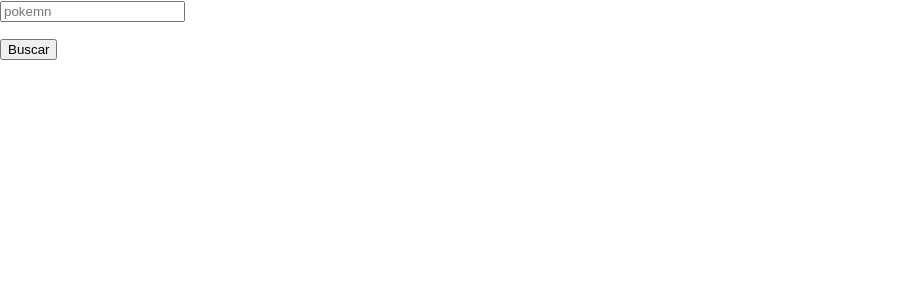
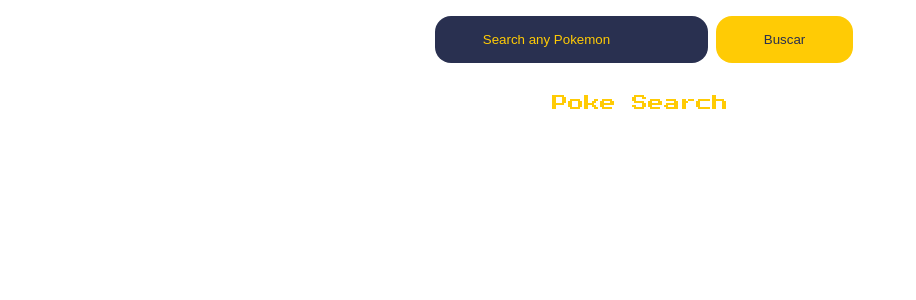
Before and after one commit to edsson12/pokemonApi, a React (Create React App) app: page / in a window 1280 px wide. Shown: the top 300 px of the page, without its empty margins (0-916 px from the left). Built offline with nearby package versions, Linux system fonts and the light colour scheme.

Commit message:
agregando validaciones

```diff
--- a/src/App.css
+++ /dev/null
@@ -1,38 +0,0 @@
-.App {
-  text-align: center;
-}
-
-.App-logo {
-  height: 40vmin;
-  pointer-events: none;
-}
-
-@media (prefers-reduced-motion: no-preference) {
-  .App-logo {
-    animation: App-logo-spin infinite 20s linear;
-  }
-}
-
-.App-header {
-  background-color: #282c34;
-  min-height: 100vh;
-  display: flex;
-  flex-direction: column;
-  align-items: center;
-  justify-content: center;
-  font-size: calc(10px + 2vmin);
-  color: white;
-}
-
-.App-link {
-  color: #61dafb;
-}
-
-@keyframes App-logo-spin {
-  from {
-    transform: rotate(0deg);
-  }
-  to {
-    transform: rotate(360deg);
-  }
-}
--- a/src/App.jsx
+++ b/src/App.jsx
@@ -1,15 +1,18 @@
-import { useEffect, useState } from "react";
+import {useState } from "react";
 import PokeCard from "./components/PokeCard/PokeCard";
 import Search from "./components/Search/Search";
 import { traerPokemon } from "./services/getPokemon";
+import './App.scss'
 
 function App() {
 
 
   const [pokemon, setPokemon] = useState();
   const [cargando, setCargando] = useState(false);
+  const [error, setError]= useState(false);
 
   const getPokemons = async (query) => {
+    if(!query) return setError(true);
     setCargando(true);
     console.log(query);
     const response = await traerPokemon(query);
@@ -21,6 +24,7 @@
 
   return (
     <div className="App">
+      {error? <h2>Please make sure you´re searching for a Pokemon</h2>:null}
       <Search {...{ getPokemons }} />
 
       {!cargando && pokemon ? <PokeCard nombre={pokemon.name}
@@ -29,7 +33,7 @@
       stats={pokemon.stats}
       moves={pokemon.moves}
       type={pokemon.types}
-      /> : null}
+      /> : <p>Poke Search</p>}
     </div>
   );
 }
--- /dev/null
+++ b/src/App.scss
@@ -0,0 +1,16 @@
+@import "./globals.scss";
+.App{
+display: flex;
+justify-content: center;
+align-items: center;
+width: 100%;
+flex-direction: column;
+
+p{
+    font-family: $font-primary;
+    color: $secundario;
+}
+h2{
+    color: #DF717A;
+}
+}
--- a/src/components/PokeCard/PokeCard.scss
+++ b/src/components/PokeCard/PokeCard.scss
@@ -8,6 +8,12 @@
   height: 30rem;
   background: $mainColor;
   border-radius: 1rem;
+  margin: 1rem;
+  @include mobile{
+    width: 15rem;
+    height:30rem;
+    margin: 3rem;
+}
 
   .o-imgcont {
     align-items: center;
@@ -27,6 +33,9 @@
       padding: 0.5rem 3rem;
       border-radius: 1rem;
       text-transform: capitalize;
+      @include mobile{
+        padding: 0.2rem 1.5rem;
+      }
     }
   }
 
@@ -59,6 +68,9 @@
       -o-transition: all 0.2s ease;
       transition: all 0.2s ease;
       font-family: $font-secundary;
+      @include mobile{
+        padding: 0.2rem 1.5rem;
+      }
     }
 
     .o-tab {
@@ -76,6 +88,9 @@
       -o-transition: all 0.2s ease;
       transition: all 0.2s ease;
       font-family: $font-secundary;
+      @include mobile{
+        padding: 0.2rem 1.5rem;
+      }
     }
   }
   .o-abilities {
--- a/src/components/Search/Search.jsx
+++ b/src/components/Search/Search.jsx
@@ -1,33 +1,27 @@
-import React, { useState } from 'react'
+import React, { useState } from "react";
+import "./Search.scss";
 
+const Search = ({ getPokemons }) => {
+  const [search, setSearch] = useState("");
 
-
-const Search = ({getPokemons}) => {
-
-const [search,setSearch]= useState('');
-
-const handleClick=(e)=>{
+  const handleClick = (e) => {
     e.preventDefault();
-   getPokemons(search)
-}
+    getPokemons(search);
+  };
 
   return (
     <div>
-        <form>
+      <form>
         <input
           type="text"
-          name="pokemoni"
-          placeholder="pokemn"
-          onChange={(e)=> setSearch(e.target.value)}
+          name="Pokemon"
+          placeholder="Search any Pokemon"
+          onChange={(e) => setSearch(e.target.value)}
         />
+        <button onClick={handleClick}>Buscar</button>
+      </form>
+    </div>
+  );
+};
 
-    <p>{search}</p>
-        <button  onClick={handleClick}>Buscar</button>
-      </form>
-
-
-    </div>
-  )
-}
-
-export default Search
+export default Search;
--- a/src/components/Search/Search.scss
+++ b/src/components/Search/Search.scss
@@ -0,0 +1,37 @@
+@import "../../globals.scss";
+input{
+margin: 1rem 0.5rem;
+  padding: 1rem 3rem;
+  border: none;
+  transition: all ease 0.1s;
+  border-radius: 1rem;
+  background:$mainColor ;
+  color: $secundario;
+
+
+}
+
+input::placeholder{
+
+    color: $secundario;
+
+
+  }
+  input:focus{
+    outline: none;
+    border-bottom: 2px solid $secundario;
+
+
+  }
+
+  button{
+    padding: 1rem 3rem;
+    color: $mainColor;
+    border: none;
+    border-radius: 1rem;
+    background: $secundario;
+    &:hover{
+        background: $mainColor;
+        color: $secundario;
+    }
+  }
--- a/src/globals.scss
+++ b/src/globals.scss
@@ -5,7 +5,7 @@
 $letras:#FFCB05;
 $font-primary: 'Press Start 2P', cursive;
 $font-secundary: 'Abel', sans-serif;
-$width: 768px;
+$width: 425px;
 
 @mixin mobile {
     @media (max-width:#{$width}){
```
